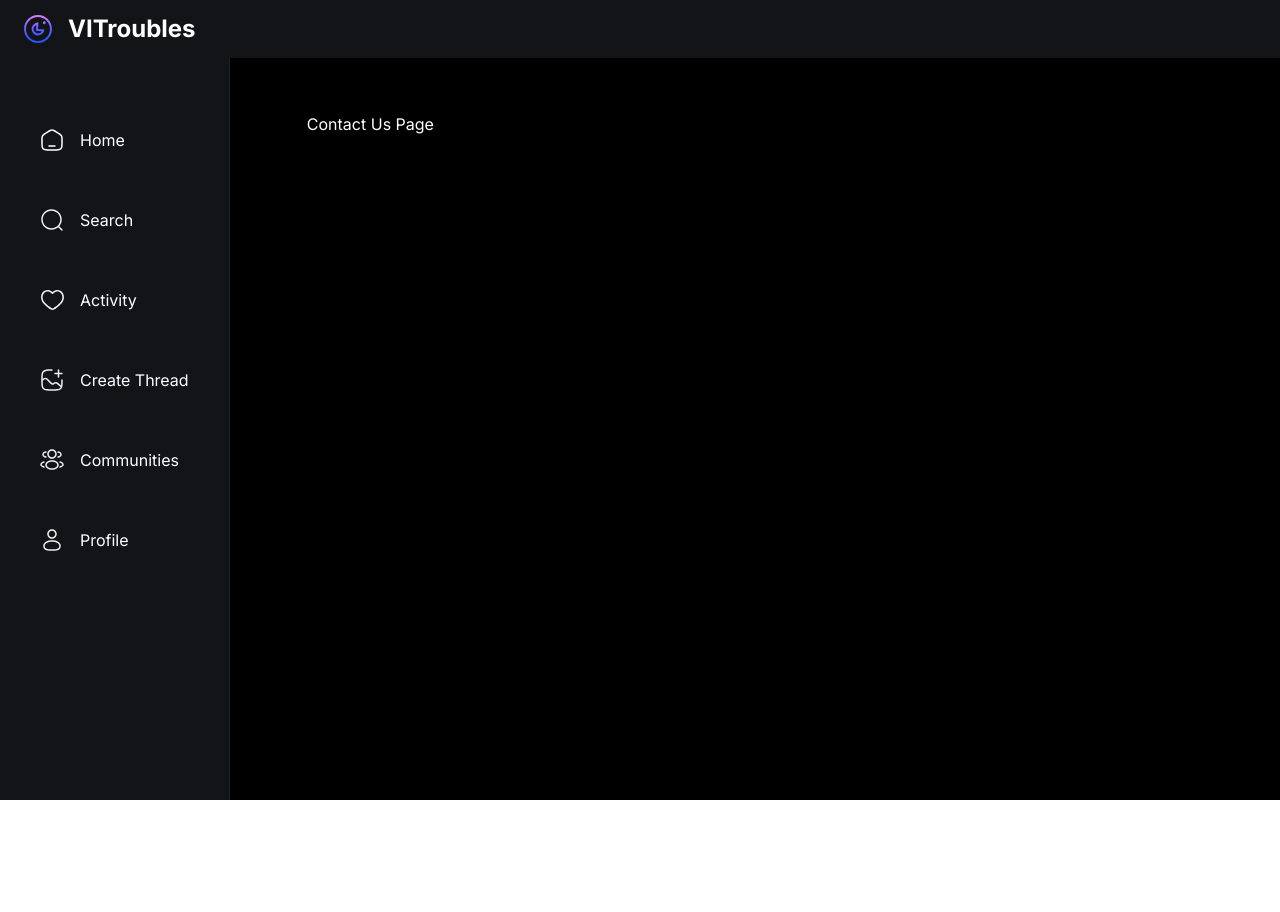
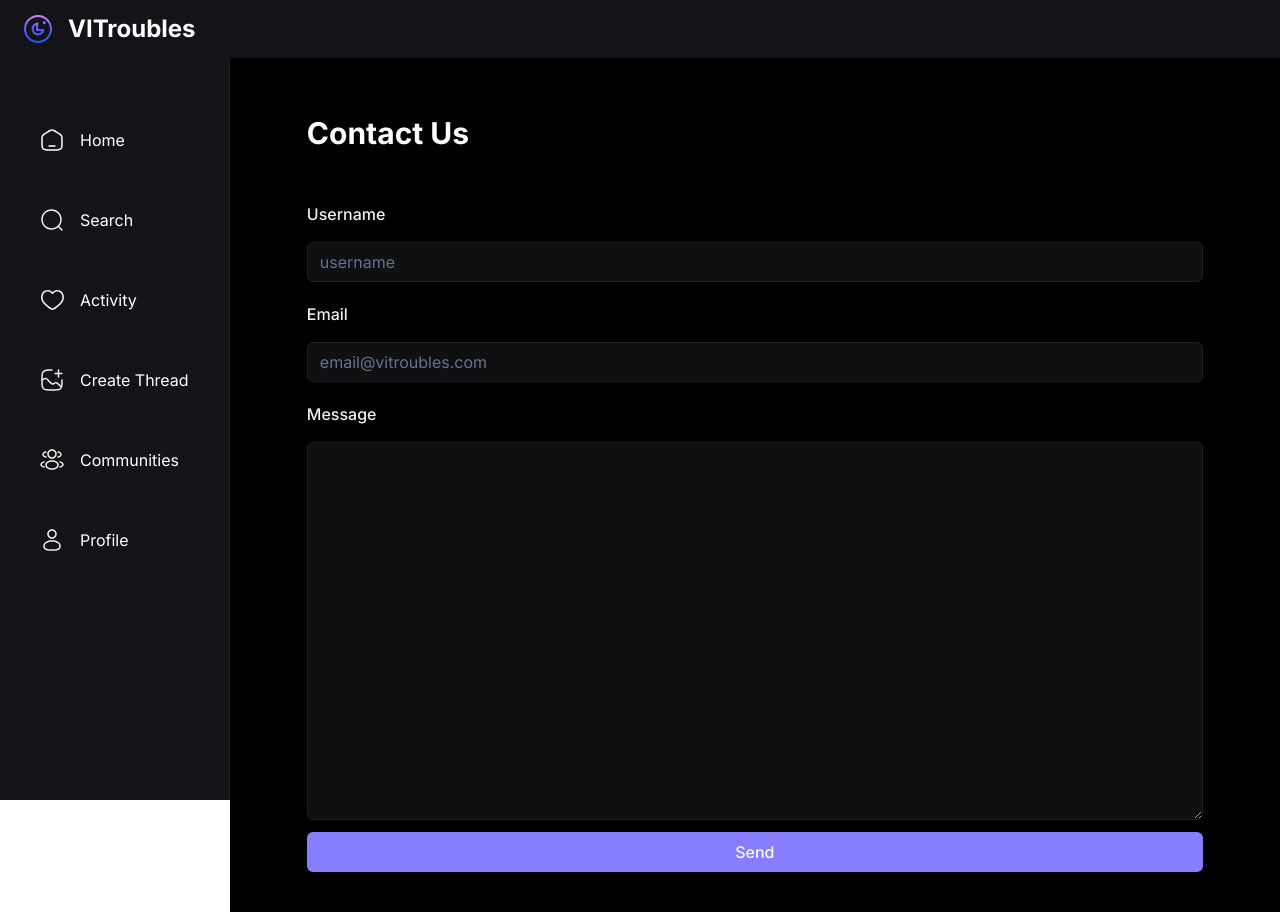
Before and after one commit to R0Y15/VITroubles, a Next.js app: page /contact-page in a window 1280 px wide. Before the commit the page ends 800 px from the top, so only its background shows below. Built offline with nearby package versions, Linux system fonts and the light colour scheme; no server answers.

Commit message:
contact-page added

```diff
--- a/app/(root)/contact-page/page.tsx
+++ b/app/(root)/contact-page/page.tsx
@@ -1,13 +1,146 @@
-import React from 'react'
+"use client";
+
+import React, { useRef } from 'react';
+import emailjs from '@emailjs/browser';
+import { z } from "zod"
+import { zodResolver } from "@hookform/resolvers/zod"
+import { useForm } from "react-hook-form"
+import { Button } from "@/components/ui/button"
+import {
+  Form,
+  FormControl,
+  FormField,
+  FormItem,
+  FormLabel,
+  FormMessage,
+} from "@/components/ui/form"
+import { Input } from "@/components/ui/input"
+import { Textarea } from '@/components/ui/textarea';
 
 const page = () => {
+
+  const form = useRef();
+
+  const formSchema = z.object({
+    username: z.string().min(2).max(50),
+    email: z.string().min(2).max(50),
+    message: z.string().min(2).max(200),
+  })
+
+  const Formm = useForm<z.infer<typeof formSchema>>({
+    resolver: zodResolver(formSchema),
+    defaultValues: {
+      username: "",
+      email: "",
+      message: ""
+    },
+  })
+
+  function sendMail(e: React.FormEvent<HTMLFormElement>) {
+    e.preventDefault();
+
+    emailjs
+      .sendForm(process.env.NEXT_PUBLIC_EMAILJS_SERVICE_ID || '', process.env.NEXT_PUBLIC_EMAILJS_TEMPLATE_ID || '', form.current || '', {
+        publicKey: process.env.NEXT_PUBLIC_EMAILJS_PUBLIC_KEY,
+      })
+      .then(
+        () => {
+          console.log('SUCCESS!');
+        },
+        (error) => {
+          console.log('FAILED...', error.text);
+        },
+      );
+  }
+
   return (
     <>
-    <div className="text-light-1">
-        Contact Us Page
-    </div>
+      <h1 className='head-text mb-10'>
+        Contact Us
+      </h1>
+
+      <section className="mt-10 flex flex-col gap-5">
+        <Form {...Formm}>
+          <form
+            // onSubmit={form.handleSubmit(() => onSubmit)}
+            onSubmit={(e) => sendMail(e)}
+            // onSubmit={sendEmail}
+            className="flex flex-col justify-start gap-3"
+            ref={form}
+          >
+            <FormField
+              control={Formm.control}
+              name="username"
+              render={({ field }) => (
+                <FormItem className='flex flex-col gap-3 w-full'>
+                  {/* username */}
+                  <FormLabel className='mt-3 text-base-semibold text-light-2'>
+                    Username
+                  </FormLabel>
+                  <FormControl
+                    className='no-focus border border-dark-4 bg-dark-3 text-light-1'
+                  >
+                    <Input
+                      placeholder="username"
+                      {...field}
+                      name='user_name'
+                      type='text'
+                    />
+                  </FormControl>
+                  <FormMessage />
+                </FormItem>
+              )}
+            />
+            <FormField
+              control={Formm.control}
+              name="email"
+              render={({ field }) => (
+                <FormItem className='flex flex-col gap-3 w-full'>
+                  {/* email */}
+                  <FormLabel className='mt-3 text-base-semibold text-light-2'>
+                    Email
+                  </FormLabel>
+                  <FormControl
+                    className='no-focus border border-dark-4 bg-dark-3 text-light-1'
+                  >
+                    <Input
+                      placeholder="email@vitroubles.com"
+                      {...field}
+                      name='user_email'
+                      type='email'
+                    />
+                  </FormControl>
+                  <FormMessage />
+                </FormItem>
+              )}
+            />
+            <FormField
+              control={Formm.control}
+              name="message"
+              render={({ field }) => (
+                <FormItem className='flex flex-col gap-3 w-full'>
+                  {/* message */}
+                  <FormLabel className='mt-3 text-base-semibold text-light-2'>
+                    Message
+                  </FormLabel>
+                  <FormControl
+                    className='no-focus border border-dark-4 bg-dark-3 text-light-1'
+                  >
+                    <Textarea
+                      rows={15}
+                      {...field}
+                    />
+                  </FormControl>
+                  <FormMessage />
+                </FormItem>
+              )}
+            />
+            <Button type="submit" value='Send' className='bg-primary-500'>Send</Button>
+          </form>
+        </Form>
+      </section>
     </>
-  )
-}
+  );
+};
 
-export default page
+export default page;
```
